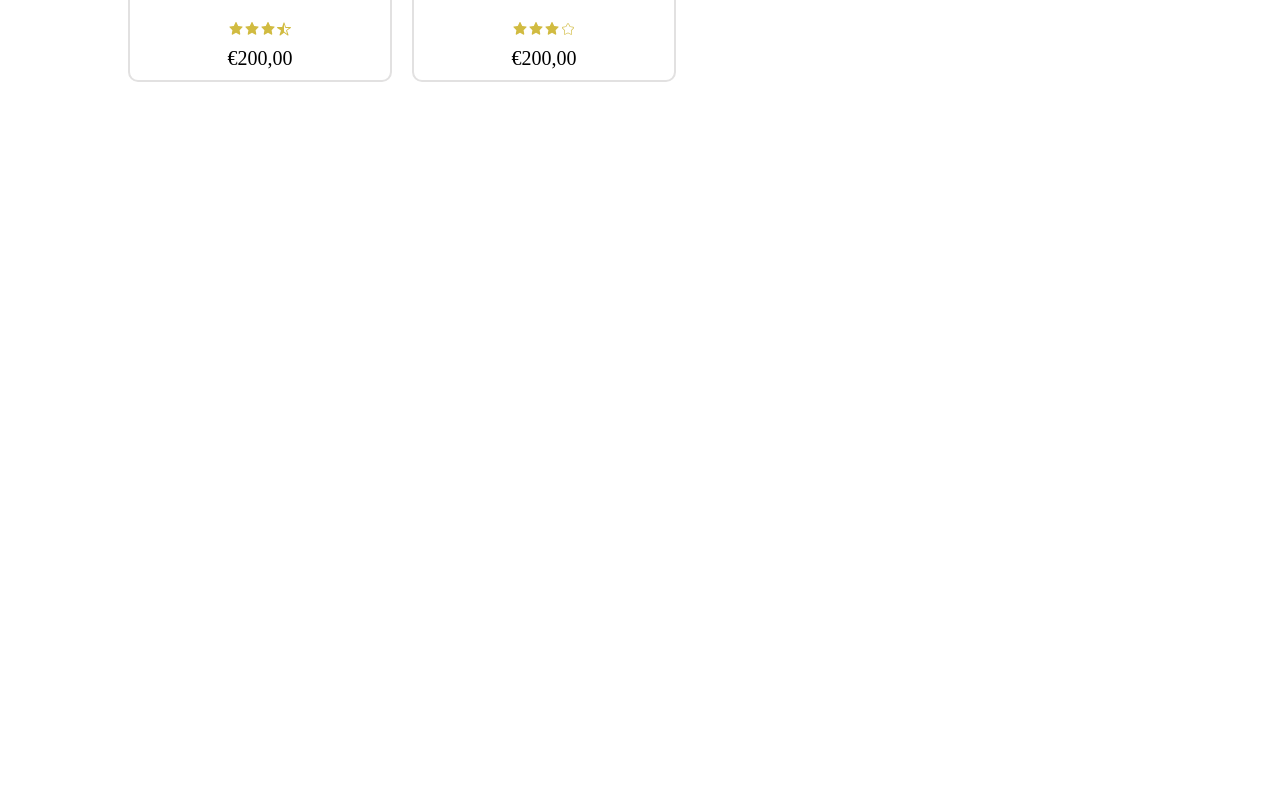
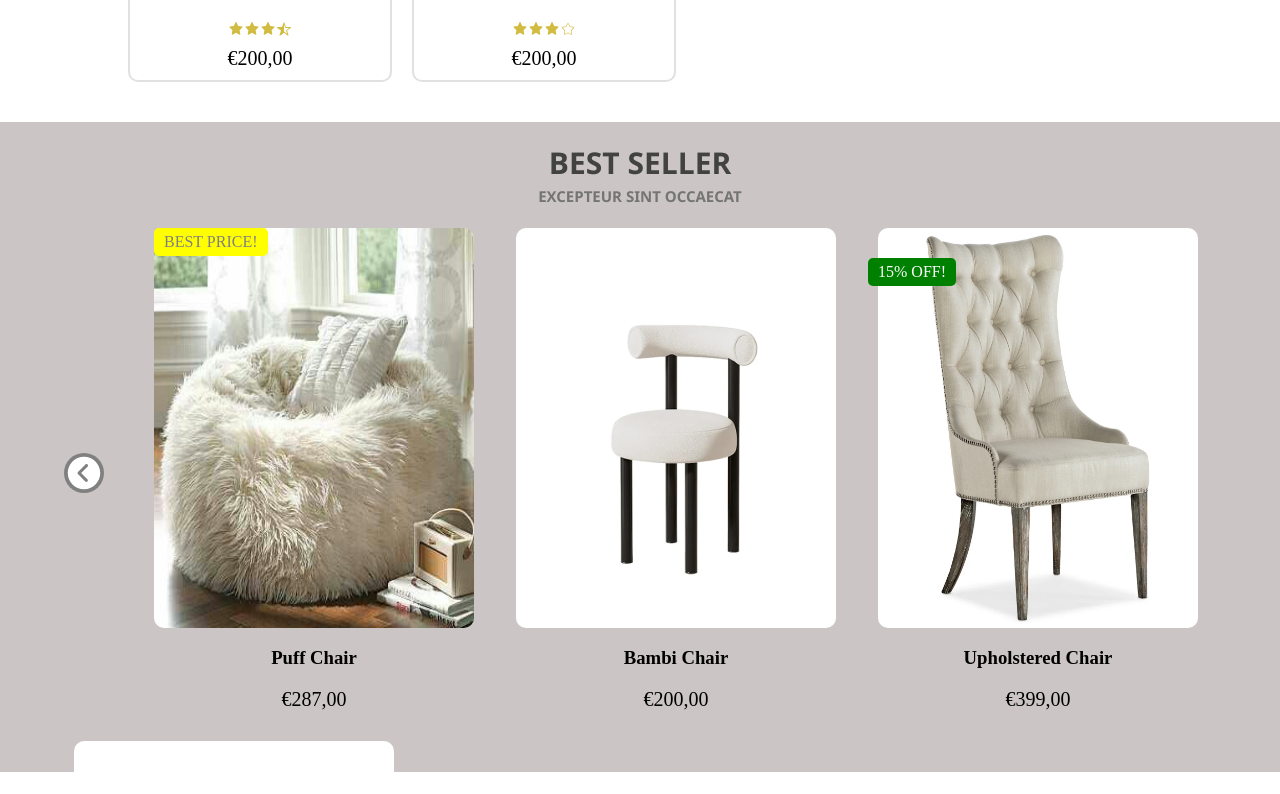
Before and after one commit to Mr-Command/Shop-App, a React (Create React App) app: page / in a window 1280 px wide. Shown: the part 2486-3280 px from the top of the page. Before the commit the page ends 2578 px from the top, so only its background shows below. Built offline with nearby package versions, Linux system fonts and the light colour scheme.

Commit message:
Best Seller kısmı hazılandır vs css temizlendi.

```diff
--- a/src/App.js
+++ b/src/App.js
@@ -2,6 +2,7 @@ import FeaturesNav from './Components/FeaturesNav/featuresnav';
 import Images from './Components/Images/images';
 import Navbar from './Components/Navbar/navbar';
 import Product from "./Components/Product/product"
+import BestSeller from "./Components/bestSeller/bestSeller"
 
 function App() {
   return (
@@ -10,6 +11,7 @@ function App() {
       <Images/>
       <FeaturesNav/>
       <Product/>
+      <BestSeller/>
     </div>
   );
 }
--- a/src/Components/Product/product.css
+++ b/src/Components/Product/product.css
@@ -38,7 +38,7 @@
     display: inline-block;
 }
 .card-price{
-    font-weight: 400;
+    font-weight: bolder;
     font-size: 20px;
     display: flex;
     justify-content: center;
--- a/src/Components/Product/product.js
+++ b/src/Components/Product/product.js
@@ -124,7 +124,7 @@ function Product() {
                     <AiFillStar className='rating-star'/>
                     <CiStar className='rating-star'/>
                     </section>
-                    <section className='card-price'>€300</section>
+                    <section className='card-price'>€300,00</section>
                 </div>
             </section>
             <section className='card'>
--- a/src/Components/bestSeller/bestSeller.css
+++ b/src/Components/bestSeller/bestSeller.css
@@ -0,0 +1,76 @@
+.bestSeller-part{
+    background-color: rgb(204, 197, 197);
+    margin-top: 30px;
+    height: 650px;
+}
+.bestSeller{
+    display: flex;
+    justify-content: center;
+    align-items: center;
+    font-family: 'Segoe UI', Tahoma, Geneva, Verdana, sans-serif;
+    font-weight:bolder;
+    font-size: 15px;
+    color: rgb(66, 66, 66);
+}
+.excepteur{
+    display: flex;
+    justify-content: center;
+    align-items: center;
+    font-family: 'Segoe UI', Tahoma, Geneva, Verdana, sans-serif;
+    font-size: 10px;
+    font-weight:700;
+    color: rgb(116, 116, 116);
+    margin-top: -30px;
+}
+.bestSeller-card-container{
+
+    display: flex;
+    flex-wrap: wrap;
+    padding-left: 5%;
+    z-index: 2;
+    justify-content: last baseline;
+    align-items: center;
+}
+.arrow-left,.arrow-rigth{
+    justify-content: center;
+    align-items: center;
+    margin-right: 40px;
+    height: 40px;
+    width: 40px;
+}
+.bestSeller-card{
+    position: relative;
+    margin-bottom: 10px;
+    margin-right: 22px;
+    padding: 10px;
+    cursor: pointer;
+}
+.bestSeller-card-img{
+    border-radius: 10px;
+    width: 20rem;
+    height: 400px;
+    display: flex;
+    justify-content: center;
+    align-items: center;
+}
+.card-title{
+    display: flex;
+    justify-content: center;
+    align-items: center;
+}
+.card-price{
+    font-weight: 400;
+    font-size: 20px;
+    display: flex;
+    justify-content: center;
+    align-items: center;
+}
+.best-price {
+    position: absolute;
+    top: 10px;
+    left: 10px;
+    background-color: yellow;
+    color: gray;
+    padding: 5px 10px;
+    border-radius: 5px;
+}
--- a/src/Components/bestSeller/bestSeller.js
+++ b/src/Components/bestSeller/bestSeller.js
@@ -1,12 +1,55 @@
 import React from 'react';
 import "./bestSeller.css";
+import puffchair from "../../image/puff_chair.jpg";
+import { IoIosArrowDropleftCircle } from "react-icons/io";
+import { IoIosArrowDroprightCircle } from "react-icons/io";
+import bambichair5 from "../../image/bambi_chair_5.webp";
+import upholsteredchair from "../../image/upholstered_chair.webp";
+import woodchair from "../../image/wood_chair.jpg";
+
 
 
 function BestSeller() {
     return (
-    <div>
+        <div className='bestSeller-part'>
+            <div className='bestSeller'><h1>BEST SELLER</h1></div>
+            <div className='excepteur'><h2>EXCEPTEUR SINT OCCAECAT</h2></div>
+        <section className='bestSeller-card-container'>
+            <div><IoIosArrowDropleftCircle className='arrow-left'/></div>
+            <section className='bestSeller-card'>
+                <div className="best-price">BEST PRICE!</div>
+                <img src={puffchair} alt="Furniture" className='bestSeller-card-img'/>
+                <div className="card-details">
+                    <h3 className='card-title'>Puff Chair</h3>
+                    <section className='card-price'>€287,00</section>
+                </div>
+            </section>
+            <section className='bestSeller-card'>
+                <img src={bambichair5} alt="Furniture" className='bestSeller-card-img'/>
+                <div className="card-details">
+                    <h3 className='card-title'>Bambi Chair</h3>
+                    <section className='card-price'>€200,00</section>
+                </div>
+            </section>
+            <section className='bestSeller-card'>
+                <div className="discount">15% OFF!</div>
+                <img src={upholsteredchair} alt="Furniture" className='bestSeller-card-img'/>
+                <div className="card-details">
+                    <h3 className='card-title'>Upholstered Chair</h3>
+                    <section className='card-price'>€399,00</section>
+                </div>
+            </section>
+            <section className='bestSeller-card'>
+                <img src={woodchair} alt="Furniture" className='bestSeller-card-img'/>
+                <div className="card-details">
+                    <h3 className='card-title'>Wood Chair</h3>
+                    <section className='card-price'>€198,00</section>
+                </div>
+            </section>
+            <div><IoIosArrowDroprightCircle className='arrow-rigth'/></div>
+        </section>
+        </div>
 
-    </div>
     );
 }
 
```
Also changed, not shown: src/image/Ligthning_pendant_lamps.png (added).
